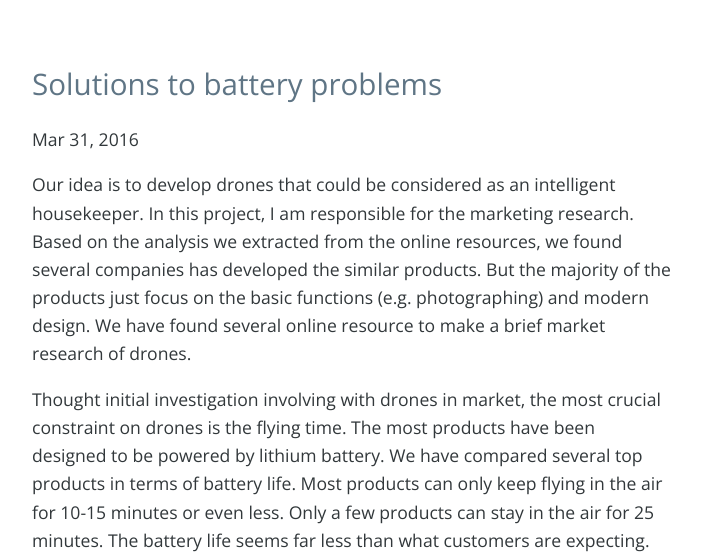
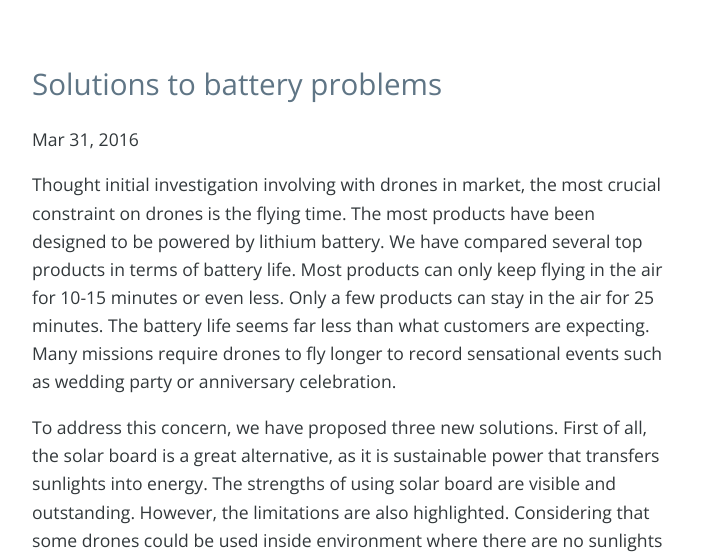
Before and after one commit to immortaljoe/immortaljoe.github.io, a Jekyll site: the page built from _posts/2016-03-31-jia-fa-market-research.md, in a window 1280 px wide and 900 px high, cut to the strip 340-900 px from the top of the window. Shown: the whole strip, without its empty margins (288-989 px from the left). Built offline with Jekyll 4.4.1, drawn with Linux system fonts in a browser that asks for light colours.

Commit message:
update
update

```diff
--- a/_posts/2016-03-31-jia-fa-market-research.md
+++ b/_posts/2016-03-31-jia-fa-market-research.md
@@ -2,8 +2,6 @@
 layout: post
 title: Solutions to battery problems
 ---
-
-Our idea is to develop drones that could be considered as an intelligent housekeeper. In this project, I am responsible for the marketing research. Based on the analysis we extracted from the online resources, we found several companies has developed the similar products. But the majority of the products just focus on the basic functions (e.g. photographing) and modern design. We have found several online resource to make a brief market research of drones.
 
 Thought initial investigation involving with drones in market, the most crucial constraint on drones is the flying time. The most products have been designed to be powered by lithium battery. We have compared several top products in terms of battery life. Most products can only keep flying in the air for 10-15 minutes or even less. Only a few products can stay in the air for 25 minutes. The battery life seems far less than what customers are expecting. Many missions require drones to fly longer to record sensational events such as wedding party or anniversary celebration.
 
```
